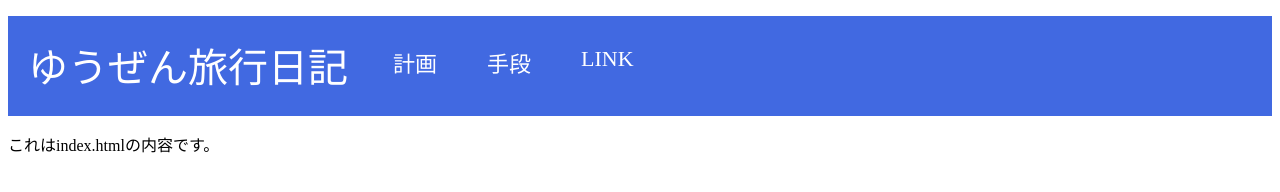
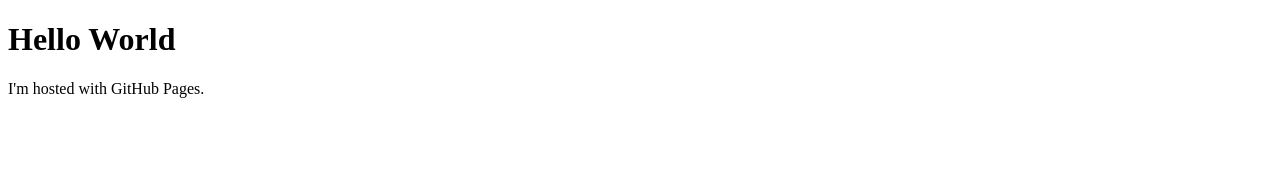
Before and after one commit to yuzen0/yuzen, a plain HTML site: page index.html in a window 1280 px wide. Drawn offline with Linux system fonts and the light colour scheme.

Commit message:
index.html

```diff
--- a/index.html
+++ b/index.html
@@ -1,41 +1,7 @@
 <!DOCTYPE html>
 <html>
- <head>
-   <meta dharset="utf-8">
-   <title>ゆうぜんクラフト</title>
-   <link rel ="stylesheet" href="stylesheet.css">
- </head>
-
- <body>
-   <header>
-     <div class="header-logo">ゆうぜん旅行日記</div>
-      <div class="header-list">
-      <ul>
-        <li>計画</li>
-        <li>手段</li>
-        <li>LINK</li>
-      </ul>
-      </div>
-
-     </div>
-   </header>
-
- <main>
-   <div class="main">
-     <div class="contents">
-       <div class="contents-item">
-
-
-
-
-
-
-       </div>
-     </div>
-   </div>
-
-
-
- <p>これはindex.htmlの内容です。<br>
-
- </main>
+<body>
+<h1>Hello World</h1>
+<p>I'm hosted with GitHub Pages.</p>
+</body>
+</html>
```
